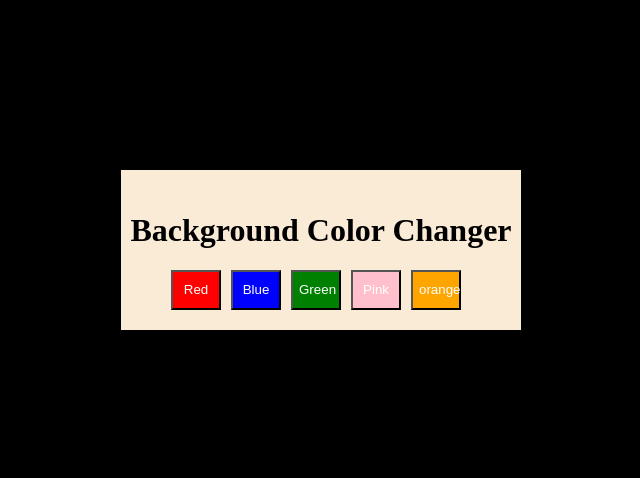
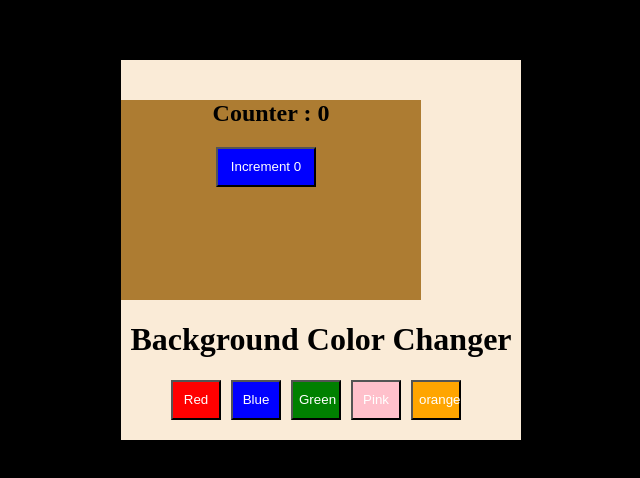
Before and after one commit to maharjansanam027/React-part2, a React app in the folder Day07/: page / in a window 1280 px wide. Shown: the part 158-636 px from the top of the page, without its empty margins (319-959 px from the left). Built offline with nearby package versions, Linux system fonts and the light colour scheme.

Commit message:
first commit of useEffect

```diff
--- a/Day07/main.js
+++ b/Day07/main.js
@@ -1,24 +1,18 @@
-import React, { useState } from 'react'
+import React, { useEffect, useState } from 'react'
 import ReactDOM from 'react-dom/client'
+import Colorful from './src/Component/Colorful'
 
 
 function Main(){
 
-    const [color,setColor]=useState("black");
-
-    console.log("render");
-
-    document.body.style.backgroundColor = color;
+    const [count,setCount] =  useState(0);
     return(
         <>
-            <h1>Background Color Changer</h1>
-            <div className="but">
-                <button style={{backgroundColor:"red"}} onClick={()=>setColor("red")}>Red</button>
-                <button style={{backgroundColor:"blue"}} onClick={()=>setColor("blue")}>Blue</button>
-                <button style={{backgroundColor:"green"}} onClick={()=>setColor("green")}>Green</button>
-                <button style={{backgroundColor:"pink"}}>Pink</button>
-                <button style={{backgroundColor:"orange"}}>orange</button>
-            </div>
+        <div className="counter">
+            <h2>Counter : {count}</h2>
+            <button onClick={()=>setCount(count+1)} style={{backgroundColor:"blue",width:"100px"}}>Increment {count}</button>
+        </div>
+        <Colorful/>
         </>
     )
 }
--- /dev/null
+++ b/Day07/src/Component/Colorful.js
@@ -0,0 +1,28 @@
+import React,{useState,useEffect} from 'react'
+
+const Colorful = () => {
+    const [color,setColor]=useState("black");
+
+    console.log("render");
+
+    // useEffect(callback, dependencies)
+    useEffect(()=>{
+        console.log("useEffect Executed");
+        document.body.style.backgroundColor = color;
+    },[color])
+
+    return(
+        <>
+            <h1>Background Color Changer</h1>
+            <div className="but">
+                <button style={{backgroundColor:"red"}} onClick={()=>setColor("red")}>Red</button>
+                <button style={{backgroundColor:"blue"}} onClick={()=>setColor("blue")}>Blue</button>
+                <button style={{backgroundColor:"green"}} onClick={()=>setColor("green")}>Green</button>
+                <button style={{backgroundColor:"pink"}}>Pink</button>
+                <button style={{backgroundColor:"orange"}}>orange</button>
+            </div>
+        </>
+    )
+}
+
+export default Colorful
--- a/Day07/style.css
+++ b/Day07/style.css
@@ -23,3 +23,10 @@ button{
     color: white;
     cursor: pointer;
 }
+
+.counter{
+    height: 200px;
+    width: 300px;
+    background-color: rgb(173, 124, 50);
+    text-align: center;
+}
```
Also changed, not shown: Day07/readme.md.
